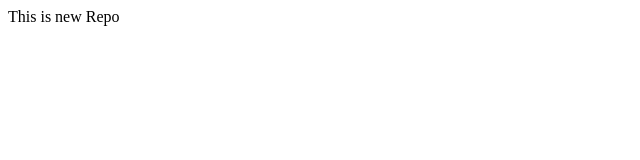
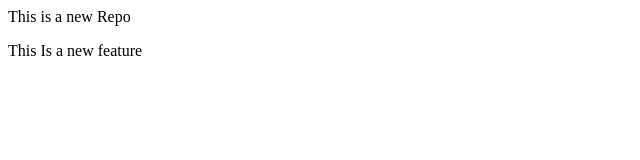
Before and after one commit to sagnik321/LocalRepo, a plain HTML site: page index.html in a window 1280 px wide. Shown: the whole page, without its empty margins (0-640 px from the left). Drawn offline with Linux system fonts and the light colour scheme.

Commit message:
add new feature

```diff
--- a/index.html
+++ b/index.html
@@ -1 +1,2 @@
-<p>This is new Repo</p>
+<p>This is a new Repo</p>
+<p> This Is a new feature</p>
```
